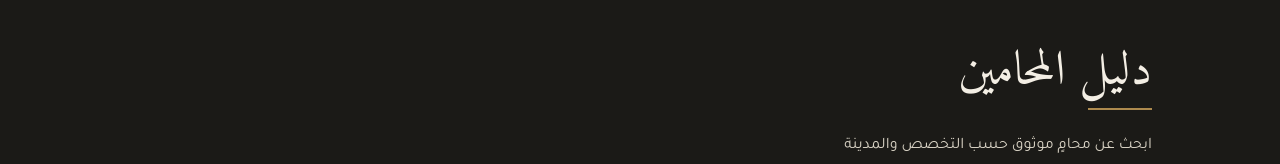
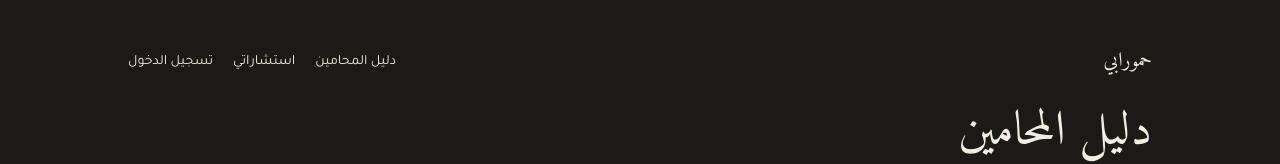
Before and after one commit to yousefyhunaiti-netizen/hammurabi, a Next.js app: page /lawyers in a window 1280 px wide. Shown: the top 164 px of the page. Built offline with nearby package versions, Linux system fonts and the light colour scheme; no server answers; the database is empty.

Commit message:
Add navigation links across lawyers directory and detail pages

```diff
--- a/app/lawyers/[id]/page.tsx
+++ b/app/lawyers/[id]/page.tsx
@@ -321,7 +321,17 @@ export default function LawyerDetailPage() {
   return (
     <div dir="rtl" className="min-h-screen pattern-bg">
       <div className="bg-[#1B1A17] text-[#F3EEE4] py-14 px-6">
-        <div className="max-w-4xl mx-auto flex items-center gap-6">
+        <div className="max-w-4xl mx-auto">
+          <div className="flex justify-between items-center mb-8 font-['Tajawal'] text-sm">
+            <a href="/" className="font-['Amiri'] text-xl">حمورابي</a>
+            <div className="flex gap-5">
+              <a href="/lawyers" className="hover:text-[#AD8A4E] transition">دليل المحامين</a>
+              <a href="/my-consultations" className="hover:text-[#AD8A4E] transition">استشاراتي</a>
+              <a href="/login" className="hover:text-[#AD8A4E] transition">تسجيل الدخول</a>
+            </div>
+          </div>
+
+          <div className="flex items-center gap-6">
             <div className="w-24 h-24 rounded-full bg-[#F3EEE4] flex items-center justify-center text-[#1B1A17] font-['Amiri'] text-4xl flex-shrink-0">
               {lawyer.full_name.charAt(0)}
             </div>
@@ -337,6 +347,7 @@ export default function LawyerDetailPage() {
                   <span className="font-['Tajawal'] text-sm text-[#D8D2C4]">({reviews.length} تقييم)</span>
                 </div>
               )}
+            </div>
           </div>
         </div>
       </div>
--- a/app/lawyers/page.tsx
+++ b/app/lawyers/page.tsx
@@ -141,6 +141,14 @@ export default function LawyersPage() {
     <div dir="rtl" className="min-h-screen pattern-bg">
       <div className="bg-[#1B1A17] text-[#F3EEE4] py-12 px-6">
         <div className="max-w-5xl mx-auto">
+          <div className="flex justify-between items-center mb-8 font-['Tajawal'] text-sm">
+            <a href="/" className="font-['Amiri'] text-xl">حمورابي</a>
+            <div className="flex gap-5">
+              <a href="/lawyers" className="hover:text-[#AD8A4E] transition">دليل المحامين</a>
+              <a href="/my-consultations" className="hover:text-[#AD8A4E] transition">استشاراتي</a>
+              <a href="/login" className="hover:text-[#AD8A4E] transition">تسجيل الدخول</a>
+            </div>
+          </div>
           <h1 className="font-['Amiri'] text-4xl md:text-5xl mb-3">دليل المحامين</h1>
           <div className="w-16 h-[2px] bg-[#AD8A4E] mb-6"></div>
           <p className="font-['Tajawal'] text-[#D8D2C4]">ابحث عن محامٍ موثوق حسب التخصص والمدينة</p>
```
Lines whose indentation alone changed are shown as unchanged.
